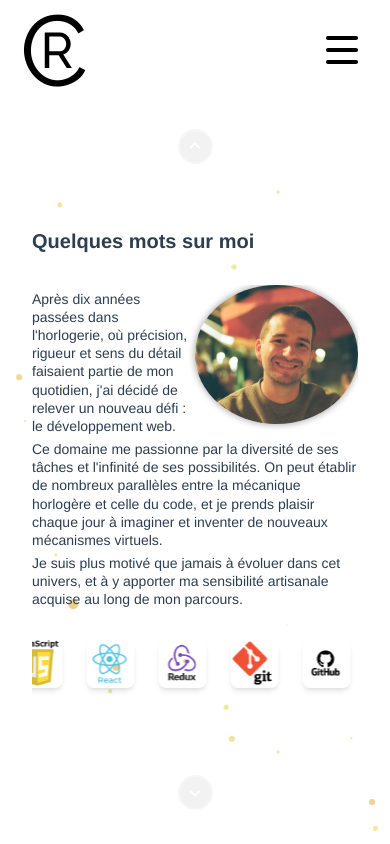
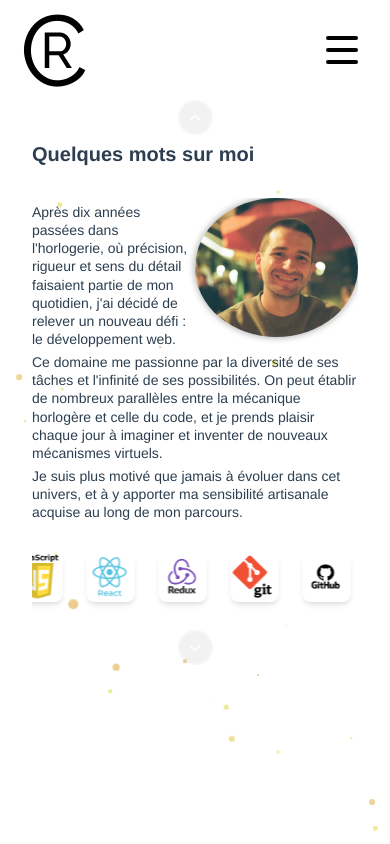
Before and after one commit to roCal93/Romain-Calmelet, a React (Vite) app: page /Romain-Calmelet/presentation in a window 390 px wide. Built offline with nearby package versions, Linux system fonts and the light colour scheme.

Commit message:
responsivePres

```diff
--- a/src/pages/presentation/presentation.module.scss
+++ b/src/pages/presentation/presentation.module.scss
@@ -6,6 +6,9 @@
   width: 100%;
   height: 100%;
   position: relative;
+  @media (max-width: 768px) {
+    justify-content: flex-start;
+  }
 
   .aboutMe {
     display: flex;
```
Also changed, not shown: 4 other files (tests, documents, lock files or other folders).
